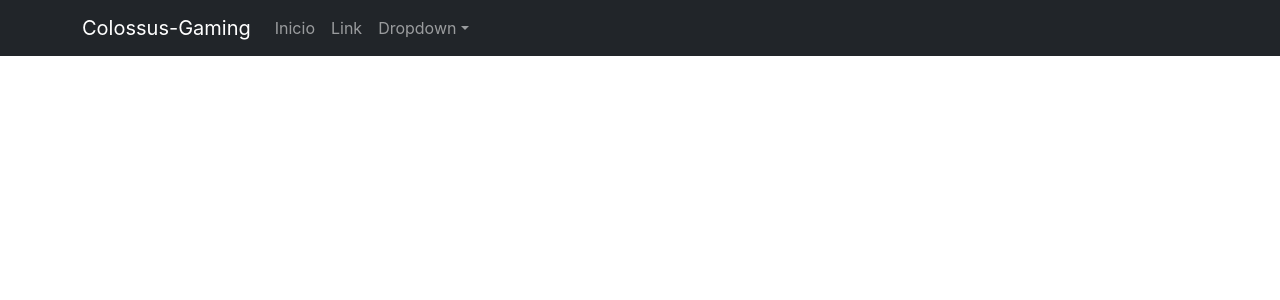
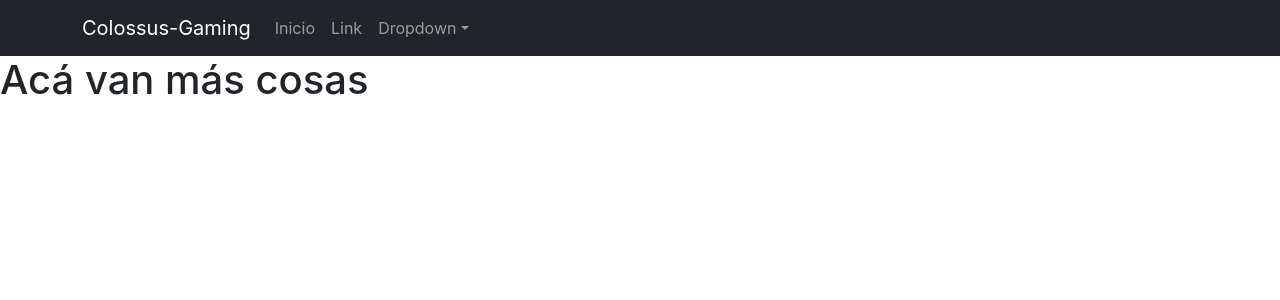
Before and after one commit to feedeeg29/React-Giuliani-Federico, a React (Create React App) app: page / in a window 1280 px wide. Shown: the top 300 px of the page. Built offline with nearby package versions, Linux system fonts and the light colour scheme.

Commit message:
seguunda entrga

```diff
--- a/src/App.js
+++ b/src/App.js
@@ -1,4 +1,5 @@
 import React from 'react';
+import logo from './logo.svg';
 import './App.css';
 import MyNavBar from "./Components/MyNavBar";
 
@@ -7,6 +8,7 @@ export default function App() {
   return (
     <>
     <MyNavBar />
+    <h1>Acá van más cosas</h1>
     </>
     )
 }
```
